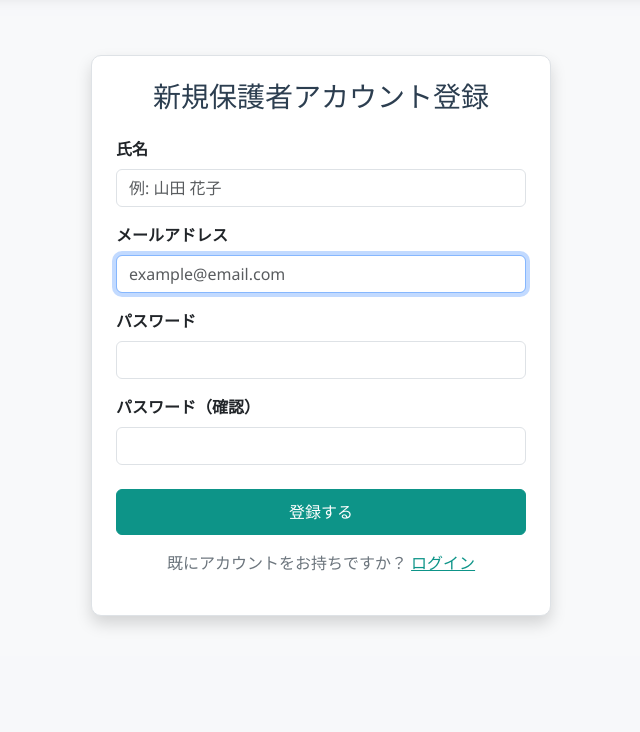
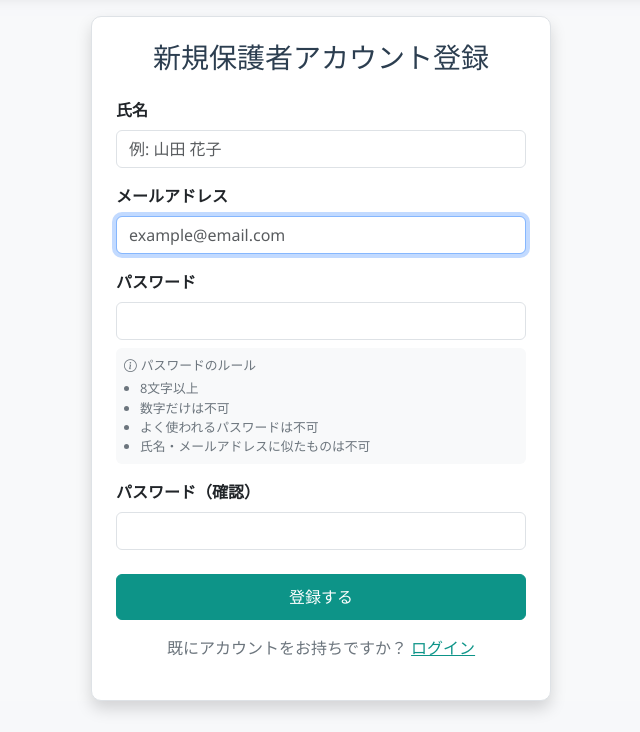
Before and after one commit to kuwajimayutaka-a11y/shodo_reserve, a Django app: page /signup/ in a window 1280 px wide. Shown: the part 68-800 px from the top of the page, without its empty margins (319-959 px from the left). Run offline with Django 5.2, Linux system fonts and the light colour scheme.

Commit message:
新規登録画面にパスワードルールを表示

```diff
--- a/booking/templates/registration/signup.html
+++ b/booking/templates/registration/signup.html
@@ -25,7 +25,18 @@
             <div class="mb-3">
                 <label for="{{ form.password1.id_for_label }}" class="form-label fw-semibold">パスワード</label>
                 {{ form.password1 }}
-                {% if form.password1.errors %}<div class="text-danger small mt-1">{{ form.password1.errors.0 }}</div>{% endif %}
+                {% if form.password1.errors %}
+                    <div class="text-danger small mt-1">{{ form.password1.errors.0 }}</div>
+                {% endif %}
+                <div class="mt-2 p-2 rounded small" style="background:#f8f9fa; color:#6c757d; font-size:0.8rem;">
+                    <i class="bi bi-info-circle me-1"></i>パスワードのルール
+                    <ul class="mb-0 mt-1 ps-3">
+                        <li>8文字以上</li>
+                        <li>数字だけは不可</li>
+                        <li>よく使われるパスワードは不可</li>
+                        <li>氏名・メールアドレスに似たものは不可</li>
+                    </ul>
+                </div>
             </div>
 
             <div class="mb-4">
```
